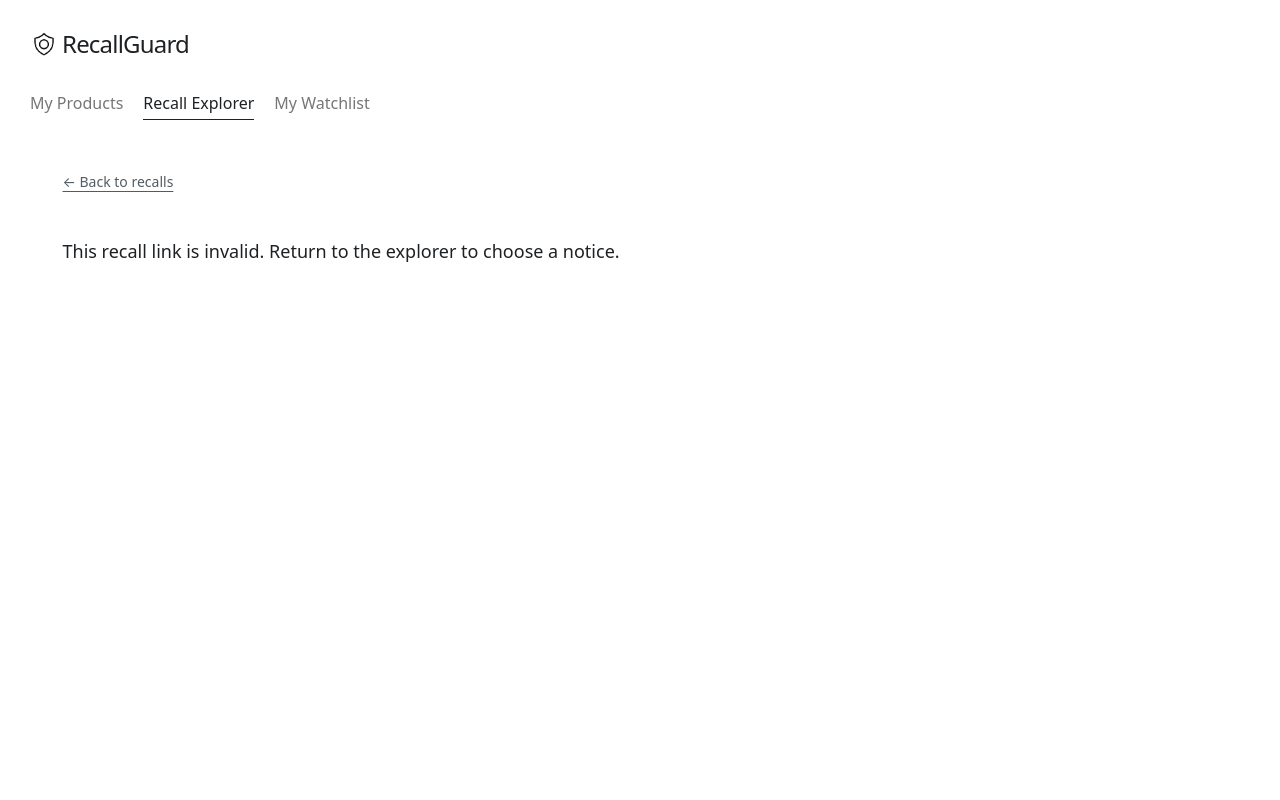
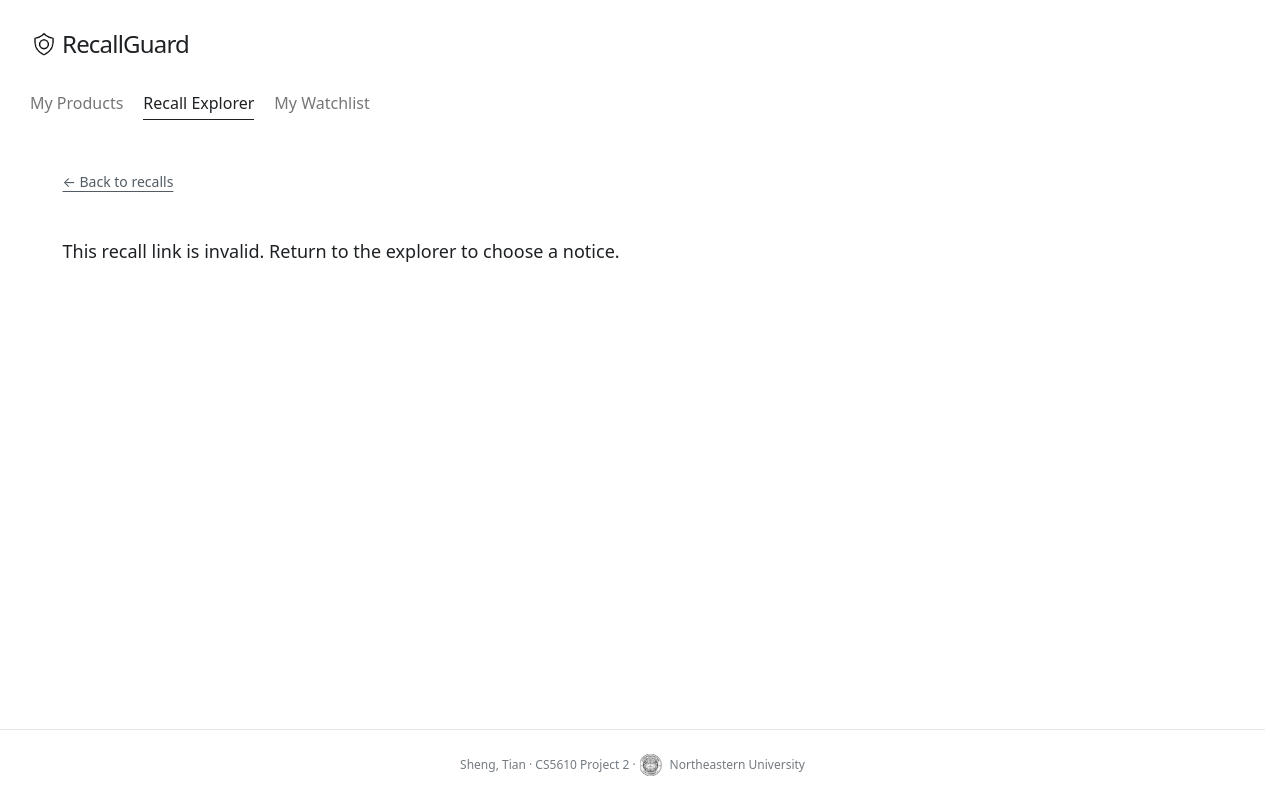
Before and after one commit to Hard3007/CS560-P2, a website with bundled scripts: page public/recall.html in a window 1280 px wide. Built offline with nearby package versions, Linux system fonts and the light colour scheme; a web font is replaced by a local one.

Commit message:
Add centered project footer with university seal

```diff
--- a/public/css/base.css
+++ b/public/css/base.css
@@ -43,6 +43,68 @@
   box-sizing: border-box;
 }
 body {
+  display: flex;
+  flex-direction: column;
   margin: 0;
   min-height: 100vh;
+  min-height: 100svh;
 }
+
+body > main {
+  width: 100%;
+  flex-shrink: 0;
+}
+
+.site-footer {
+  width: 100%;
+  margin-top: auto;
+  padding: 24px 30px;
+  border-top: 1px solid #e1e3e5;
+  flex-shrink: 0;
+  color: #737a80;
+  font-size: 12px;
+  line-height: 1.6;
+  text-align: center;
+}
+
+.site-footer p {
+  display: flex;
+  align-items: center;
+  justify-content: center;
+  flex-wrap: wrap;
+  gap: 4px;
+  margin: 0;
+}
+
+.footer-university {
+  display: inline-flex;
+  align-items: center;
+  gap: 8px;
+  white-space: nowrap;
+}
+
+.university-seal {
+  --seal-size: 22px;
+  position: relative;
+  display: inline-block;
+  width: var(--seal-size);
+  height: var(--seal-size);
+  overflow: hidden;
+  flex-shrink: 0;
+}
+
+.university-seal img {
+  /* The original image has transparent padding around the seal. */
+  position: absolute;
+  width: calc(var(--seal-size) * 2.673629);
+  height: auto;
+  max-width: none;
+  left: calc(var(--seal-size) * -0.83812);
+  top: calc(var(--seal-size) * -0.276762);
+}
+
+@media (max-width: 600px) {
+  .site-footer {
+    padding-inline: 20px;
+  }
+}
--- a/public/recall.html
+++ b/public/recall.html
@@ -67,5 +67,19 @@
       </article>
       <noscript><p>Enable JavaScript to read this recall.</p></noscript>
     </main>
+    <footer class="site-footer">
+      <p>
+        Sheng, Tian · CS5610 Project 2 ·
+        <span class="footer-university"
+          ><span class="university-seal" aria-hidden="true"
+            ><img
+              src="/assets/northeastern-seal.png"
+              alt=""
+              width="1024"
+              height="595" /></span
+          >Northeastern University</span
+        >
+      </p>
+    </footer>
   </body>
 </html>
```
Also changed, not shown: public/index.html (+14 -0 lines), public/recalls.html (+14 -0 lines), public/watchlist.html (+14 -0 lines), README.md, public/assets/README.md, public/assets/northeastern-seal.png (added).
